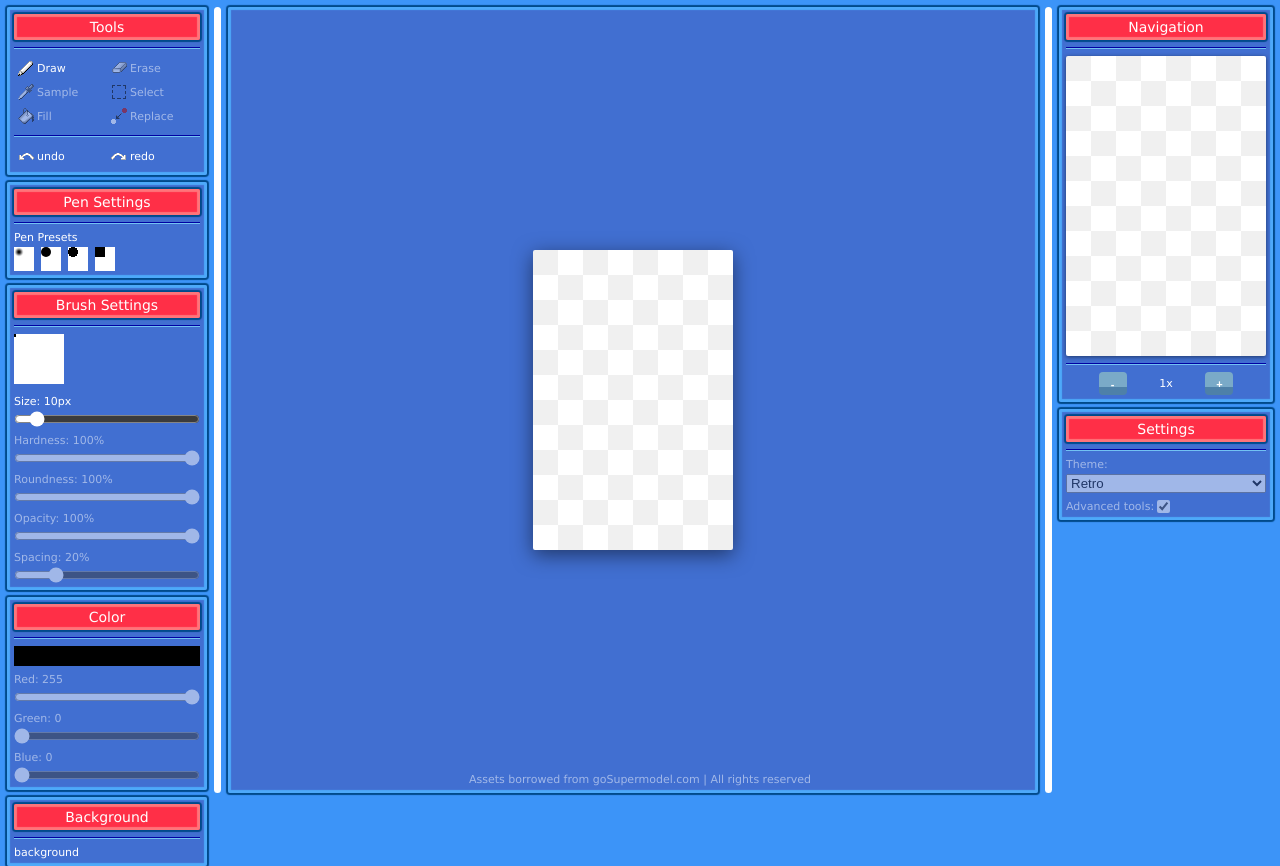
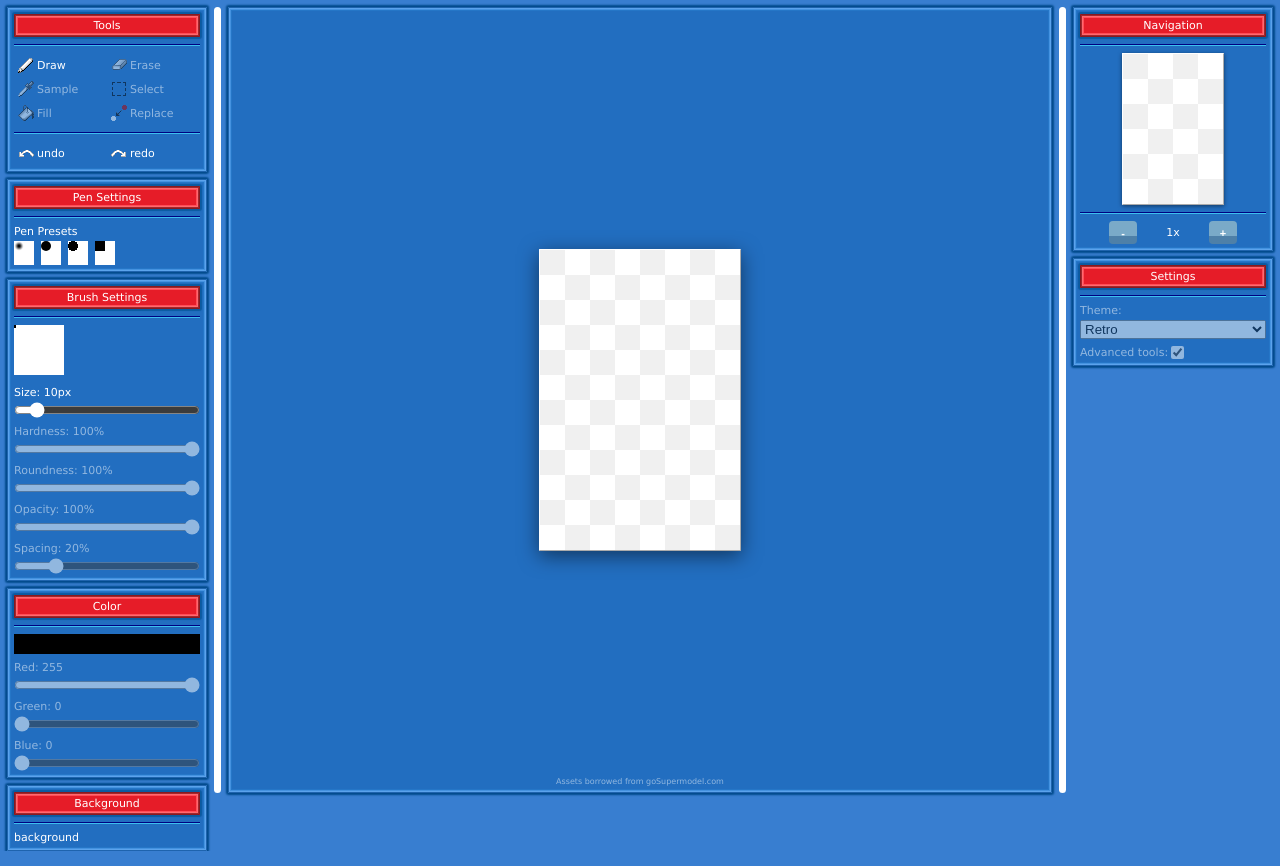
Before and after one commit to Spigbie/gSm-Designer-Classic, a plain HTML site: page index.html in a window 1280 px wide. Drawn offline with Linux system fonts and the light colour scheme.

Commit message:
Cleaned up code

```diff
--- a/index.html
+++ b/index.html
@@ -15,7 +15,7 @@
                     <h2>Tools</h2>
                     <hr>
                     <div class="tools">
-                        <div class="option" id="brushButton"><div class="icon"></div><span>Draw</span></div>
+                        <div class="option" id="drawButton"><div class="icon"></div><span>Draw</span></div>
                         <div class="option unfinished" id="eraseButton"><div class="icon"></div><span>Erase</span></div>
                         <div class="option unfinished" id="sampleButton"><div class="icon"></div><span>Sample</span></div>
                         <div class="option unfinished" id="selectButton"><div class="icon"></div><span>Select</span></div>
@@ -141,7 +141,7 @@
         </div>
     </main>
 
-    <footer><p>Assets borrowed from goSupermodel.com | All rights reserved</p></footer>
+    <footer><p>Assets borrowed from goSupermodel.com</p></footer>
 
     <div class="settings-window hidden">
         <div class="settings-topbar">
--- a/main.css
+++ b/main.css
@@ -1,13 +1,27 @@
 :root{
-    --retro-color-background: rgb(60, 148, 248);
-    --retro-easel-wall-background: rgb(65, 111, 209);
-    --retro-color-window: rgb(65, 111, 209);
-    --retro-border-radius: 2px;
+    --retro-color-background: rgb(56, 126, 208);
+    --retro-easel-wall-background: rgb(34, 110, 192);
+    --retro-color-window: rgb(34, 110, 192);
+    --retro-border-radius: 1px;
     /* --retro-border: 3px solid #aecfeb; */
-    --retro-title-background: rgb(255, 47, 71);
-    --retro-title-box-shadow: 0px 0px 1px 2px rgb(0, 74, 139), 0px 0px 1px 3px rgb(255, 116, 122) inset;
+    --retro-title-background: rgb(230, 28, 40);
+    --retro-title-box-shadow:
+        0px 0px 1px 2px rgb(11, 90, 160),
+        0px 0px 0px 1px rgb(138, 24, 30) inset,
+        0px 0px 0px 2px rgb(160, 39, 45) inset,
+        0px 0px 0px 3px rgb(255, 105, 112) inset,
+        0px 0px 0px 4px rgb(255, 77, 86) inset;
+
     --retro-title-padding: 5px;
-    --retro-box-shadow: 0px 0px 1px 2px rgb(0, 74, 139), 0px 0px 1px 3px rgb(77, 169, 250) inset;
+
+    --retro-box-shadow:
+        0px 0px 2px 2px rgb(0, 74, 139),
+        0px 0px 0px 1px rgb(30, 99, 173) inset,
+        0px 0px 0px 2px rgb(91, 163, 236) inset,
+        0px 0px 0px 3px rgb(68, 146, 224) inset,
+        0px 0px 0px 4px rgb(37, 118, 199) inset;
+
+    --retro-title-font-size: 11px;
 
 
 
@@ -34,12 +48,30 @@
     --title-padding: var(--retro-title-padding);
     --box-shadow: var(--retro-box-shadow);
     --title-box-shadow: var(--retro-title-box-shadow);
+    --title-font-size: var(--retro-title-font-size);
 
-    --blue-gradient-background: linear-gradient(to bottom, #d7eafc 0%, #a3c2e1 60%, #99bbdc 60%, #80a6cb 100%);
-    --blue-gradient-button: linear-gradient(to bottom, #7aaac8 65%, #4e80a8 65%);
-    --blue-gradient-button-hover: linear-gradient(to bottom, #aacae4 65%, #82aece 65%);
+    --blue-gradient-background: linear-gradient(
+        to bottom,
+        #d7eafc 0%,
+        #a3c2e1 60%,
+        #99bbdc 60%,
+        #80a6cb 100%);
 
-    --sqaure-pattern: repeating-conic-gradient(#ffffff 0 25%, #f0f0f0 0 50%) 0 0 / 50px 50px;
+    --blue-gradient-button: linear-gradient(
+        to bottom,
+        #7aaac8 65%,
+        #4e80a8 65%);
+
+    --blue-gradient-button-hover: linear-gradient(
+        to bottom,
+        #aacae4 65%,
+        #82aece 65%);
+
+    --sqaure-pattern: repeating-conic-gradient(
+        #ffffff 0 25%,
+        #f0f0f0 0 50%)
+        0 0 / 50px 50px;
+
     --fill: rgb(123, 123, 123);
 
     --canvas-background: var(--sqaure-pattern);
@@ -78,7 +110,7 @@ h1{
 }
 
 h2{
-    font-size: 14px;
+    font-size: var(--title-font-size);
     color: var(--font-color);
     font-weight: normal;
     text-transform: capitalize;
@@ -205,14 +237,26 @@ main{
 
 .wall.main{
     background-color: var(--retro-easel-wall-background);
-    flex: 1;
-    min-width: 200px;
-    display: flex;
-    align-items: center;
-    justify-content: center;
     overflow: auto;
     border-radius: var(--window-border-radius);
     box-shadow: var(--box-shadow);
+    display: grid;
+    width: 100%;
+    align-items: center;
+    justify-items: center;
+}
+
+#easel{
+    width: 200px;
+    height: 300px;
+    position: relative;
+    background: var(--canvas-background);
+    filter: drop-shadow(0px 5px 10px rgba(0, 0, 0, 0.5));
+    overflow: hidden;
+    border-radius: var(--window-border-radius);
+    box-sizing: content-box;
+    border: 1px outset white;
+    margin: 100px;
 }
 
 .resize-handle {
@@ -235,15 +279,6 @@ hr{
     mix-blend-mode: overlay;
 }
 
-#easel{
-    width: 200px;
-    height: 300px;
-    position: relative;
-    background: var(--canvas-background);
-    filter: drop-shadow(0px 5px 10px rgba(0, 0, 0, 0.5));
-    overflow: hidden;
-    border-radius: var(--window-border-radius);
-}
 
 .tools{
     display: grid;
@@ -272,7 +307,7 @@ hr{
     background: url('images/icons.png') no-repeat;
 }
 
-#brushButton > .icon{
+#drawButton > .icon{
     background-position-x: 0px;
 }
 
@@ -328,12 +363,15 @@ hr{
     filter: drop-shadow(0px 1px 2px rgba(0, 0, 0, 0.5));
     overflow: hidden;
     border-radius: var(--window-border-radius);
+
 }
 
 #previewCanvas{
     background: var(--canvas-background);
-    width: 200px;
-    height: 300px;
+    width: 100px;
+    height: 150px;
+    border: 1px outset white;
+    box-sizing: content-box;
 }
 
 .unfinished{
@@ -341,7 +379,7 @@ hr{
 }
 
 .selected{
-    background-color: red;
+    background-color: rgb(255, 157, 0);
 }
 
 input[type=range]{
@@ -410,4 +448,10 @@ footer{
     justify-content: center;
     text-align: center;
     bottom: 0;
+    user-select: none;
+    pointer-events: none;
 }
+
+footer > p {
+    font-size: 8px;
+}
--- a/script.js
+++ b/script.js
@@ -1,86 +1,87 @@
+// Easel Settings
 let easelWidth = 200;
 let easelHeight = 300;
-let zoomScale = 1;
 
-const zoomScaleMax = 8 * 2;
+// Pen Settings
 
-let isDrawing = false;
+// Brush Settings
 
 let brushSize = 10;
 let opacity = 1;
+let currentBrush;
+
+// Color Settings
 let color = {r: 0, g: 0, b: 0, a: 255};
 
+//Background Settings
+
+
+//Navigation Settings
+let zoomScale = 1;
+const zoomScaleMax = 8 * 2;
+
+
+// Other
+let isDrawing = false;
 let history = [];
 let historyIndex = -1;
+let action = "none";
+let lastStamp = null;
+let recordMousePos = false;
 
-let action = "none";
 
+
+// Tool Window
+const drawButton = document.querySelector("#drawButton");
+const undoButton = document.querySelector("#undoButton");
+const redoButton = document.querySelector("#redoButton");
+
+
+// Colour Window
 const redRange = document.querySelector("#redRange");
 const greenRange = document.querySelector("#greenRange");
 const blueRange = document.querySelector("#blueRange");
-
 const redText = document.querySelector("#redText");
 const greenText = document.querySelector("#greenText");
 const blueText = document.querySelector("#blueText");
-
 const colorPreview = document.querySelector("#colorPreview");
 
-function updateColorPreview(){
-    colorPreview.style.background = `rgb(${color.r}, ${color.g}, ${color.b})`;
-    currentBrush.update();
-}
 
-redRange.addEventListener("input", () => {
-    redText.textContent = redRange.value;
-    color.r = redRange.value;
-    updateColorPreview();
-});
-greenRange.addEventListener("input", () => {
-    greenText.textContent = greenRange.value;
-    color.g = greenRange.value;
-    updateColorPreview();
-});
-blueRange.addEventListener("input", () => {
-    blueText.textContent = blueRange.value;
-    color.b = blueRange.value;
-    updateColorPreview();
-});
+// Easel
+const easelElement = document.querySelector('#easel');
+const baseCanvas = document.querySelector('#baseCanvas');
+const topCanvas = document.querySelector('#topCanvas');
+const baseCtx = baseCanvas.getContext("2d");
+const topCtx = topCanvas.getContext("2d");
 
 
-const easelElement = document.querySelector('#easel');
-const zoomText = document.querySelector('#zoomText');
-
+// Navigation window
+const previewCanvas = document.querySelector('#previewCanvas');
 const zoomOutButton = document.querySelector('#zoomOutButton');
 const zoomInButton = document.querySelector('#zoomInButton');
+const zoomText = document.querySelector('#zoomText');
+const previewCtx = previewCanvas.getContext("2d");
 
-const brushButton = document.querySelector("#brushButton");
 
-const undoButton = document.querySelector("#undoButton");
-const redoButton = document.querySelector("#redoButton");
-
+// Brush Window
+const opacityRange = document.querySelector("#opacityRange");
+const opacityText = document.querySelector("#opacityText");
+const brushShapeCanvas = document.querySelector("#brushShapeCanvas");
+const brushShapeCtx = brushShapeCanvas.getContext("2d");
 const brushSizeRange = document.querySelector("#brushSizeRange");
 const brushSizeText = document.querySelector("#brushSizeText");
 
-const opacityRange = document.querySelector("#opacityRange");
-const opacityText = document.querySelector("#opacityText");
 
-const baseCanvas = document.querySelector('#baseCanvas');
-const topCanvas = document.querySelector('#topCanvas');
-const previewCanvas = document.querySelector('#previewCanvas');
-const brushShapeCanvas = document.querySelector("#brushShapeCanvas");
 
-const baseCtx = baseCanvas.getContext("2d");
-const topCtx = topCanvas.getContext("2d");
-const previewCtx = previewCanvas.getContext("2d");
-const brushShapeCtx = brushShapeCanvas.getContext("2d");
+// ✿✿✿✿✿✿✿✿✿✿✿✿✿✿✿✿✿✿✿✿✿✿✿✿✿✿✿✿✿✿✿✿✿✿✿✿✿✿✿✿✿✿✿✿✿✿✿✿✿✿✿✿✿✿✿✿✿✿✿✿✿✿✿✿✿✿✿✿✿✿✿✿✿✿✿✿✿✿✿✿✿✿✿✿✿✿✿✿✿✿✿✿✿✿✿
 
-let lastStamp = null;
+
 
 class Brush {
     constructor({
         size = 10,
         opacity = 1,
-        spacing = 0.2,
+        spacing = 1,
         color = { r: 0, g: 0, b: 0 }
     } ={}) {
         this.size = size;
@@ -94,9 +95,7 @@ class Brush {
 
     draw(ctx, x, y){
         ctx.save();
-
         ctx.globalAlpha = this.opacity;
-
         ctx.drawImage(
             this.canvas,
             x - this.canvas.width / 2,
@@ -106,6 +105,7 @@ class Brush {
         ctx.restore();
     }
 }
+
 
 class Pencil extends Brush {
     constructor({
@@ -145,7 +145,7 @@ class Pencil extends Brush {
             ctx.fill();
 
             const imageData = ctx.getImageData(0, 0, size, size);
-            ctx.putImageData(deAntiRasterize(imageData), 0, 0);
+            ctx.putImageData(deAntiAlias(imageData), 0, 0);
         }
 
         else if (this.shape === "square") {
@@ -155,6 +155,7 @@ class Pencil extends Brush {
         brushShapeCtx.drawImage(this.canvas, 0, 0);
     }
 }
+
 
 class PaintBrush extends Brush {
     constructor({
@@ -216,9 +217,14 @@ class PaintBrush extends Brush {
             );
         ctx.fillStyle = gradient;
         ctx.fill();
-
     }
 }
+
+
+
+// ✿✿✿✿✿✿✿✿✿✿✿✿✿✿✿✿✿✿✿✿✿✿✿✿✿✿✿✿✿✿✿✿✿✿✿✿✿✿✿✿✿✿✿✿✿✿✿✿✿✿✿✿✿✿✿✿✿✿✿✿✿✿✿✿✿✿✿✿✿✿✿✿✿✿✿✿✿✿✿✿✿✿✿✿✿✿✿✿✿✿✿✿✿✿✿
+
+
 
 const brushes = [
     new PaintBrush({size: 10, hardness: 0, opacity: 1}),
@@ -226,33 +232,184 @@ const brushes = [
     new Pencil({size: 10, shape: "round", spacing: 0, opacity: 1}),
     new Pencil({size: 10, shape: "square", spacing: 0, opacity: 1}),
 ];
-let currentBrush = brushes[0];
-console.log(currentBrush);
 
-initiate();
+currentBrush = brushes[0];
+
+
+
+// ✿✿✿✿✿✿✿✿✿✿✿✿✿✿✿✿✿✿✿✿✿✿✿✿✿✿✿✿✿✿✿✿✿✿✿✿✿✿✿✿✿✿✿✿✿✿✿✿✿✿✿✿✿✿✿✿✿✿✿✿✿✿✿✿✿✿✿✿✿✿✿✿✿✿✿✿✿✿✿✿✿✿✿✿✿✿✿✿✿✿✿✿✿✿✿
+
+
+
+// Tool Window Event Listeners
+drawButton.addEventListener("click", () => {
+    if(action === "draw"){
+        action = "none";
+        drawButton.classList.remove("selected");
+    }else{
+        action = "draw";
+        drawButton.classList.add("selected");
+    }
+});
+
+
+undoButton.addEventListener("click", () => {
+    if(historyIndex <= 0 ){return;}
+    historyIndex--;
+    const previousState = history[historyIndex];
+    baseCtx.putImageData(previousState, 0, 0);
+    updatePreview(historyIndex);
+});
+
+
+redoButton.addEventListener("click", () => {
+    if(historyIndex >= history.length - 1){return;}
+    historyIndex++;
+    const nextState = history[historyIndex];
+    baseCtx.putImageData(nextState, 0, 0);
+    updatePreview(nextState);
+});
+
+
+// Brush Window Event Listeners
+brushSizeRange.addEventListener("input", () => {
+    currentBrush.size = brushSizeRange.value;
+    currentBrush.update();
+    brushSizeText.textContent = brushSizeRange.value;
+});
+
+
+opacityRange.addEventListener("input", () => {
+    opacity = opacityRange.value / 100;
+    opacityText.textContent = opacityRange.value;
+});
+
+
+// Color Window Event Listeners
+redRange.addEventListener("input", () => {
+    redText.textContent = redRange.value;
+    color.r = redRange.value;
+    updateColorPreview();
+});
+
+greenRange.addEventListener("input", () => {
+    greenText.textContent = greenRange.value;
+    color.g = greenRange.value;
+    updateColorPreview();
+});
+
+blueRange.addEventListener("input", () => {
+    blueText.textContent = blueRange.value;
+    color.b = blueRange.value;
+    updateColorPreview();
+});
+
+
+// Navigation Window Event Listeners
+zoomOutButton.addEventListener("click", () =>{
+    if(zoomScale <= 1){return;}
+    zoomScale = clamp(zoomScale / 2, 1, zoomScaleMax);
+    scaleEasel();
+});
+
+
+zoomInButton.addEventListener("click", () =>{
+    if(zoomScale >= zoomScaleMax){return;}
+    zoomScale = clamp(zoomScale * 2, 1, zoomScaleMax);
+    scaleEasel();
+});
+
+
+
+// Easel Event Listeners
+topCanvas.addEventListener("mousedown", (e) => {
+    switch (action) {
+        case "draw":
+            isDrawing = true;
+            if(isDrawing){startDrawing(e);}
+            break;
+
+        default:
+            break;
+    }
+});
+
+
+topCanvas.addEventListener("mouseover", (e) => {});
+
+
+topCanvas.addEventListener("mouseout", (e) => {});
+
+
+window.addEventListener("mousedown", (e) => {
+    recordMousePos = true;
+});
+
+
+window.addEventListener("mouseup", (e) => {
+    recordMousePos = false;
+});
+
+
+window.addEventListener("mousemove", (e) => {
+    if(!recordMousePos){return};
+    getGlobalMouseCordinates(e);
+});
+
+
+topCanvas.addEventListener("mousemove", (e) => {
+    switch (action) {
+        case "draw":
+            if(isDrawing){startDrawing(e);}
+            break;
+
+        default:
+            break;
+    }
+});
+
+
+document.addEventListener("mouseup", (e) =>{
+    switch (action) {
+        case "draw":
+            if(isDrawing){
+            stopDrawing();
+            // console.log("isDrawing: ", isDrawing);
+            mergeDownTopCanvas();
+            saveDrawingState();
+            updatePreview();
+        }
+            break;
+
+        default:
+            break;
+    }
+});
+
+
+
+// ✿✿✿✿✿✿✿✿✿✿✿✿✿✿✿✿✿✿✿✿✿✿✿✿✿✿✿✿✿✿✿✿✿✿✿✿✿✿✿✿✿✿✿✿✿✿✿✿✿✿✿✿✿✿✿✿✿✿✿✿✿✿✿✿✿✿✿✿✿✿✿✿✿✿✿✿✿✿✿✿✿✿✿✿✿✿✿✿✿✿✿✿✿✿✿
+
+
+
 function initiate(){
+    brushSizeRange.value = brushSize;
+    brushSizeText.textContent = brushSize;
+    opacityRange.value = opacity * 100;
+    opacityText.textContent = opacity * 100;
+
     saveDrawingState();
-    initiateToolSettings();
     loadBrushes(brushes);
     updateColorPreview();
+
+    console.log(currentBrush);
 }
 
-function initiateToolSettings(){
-    brushSizeRange.value = brushSize;
-    brushSizeText.textContent = brushSize;
-
-    opacityRange.value = opacity * 100;
-    opacityText.textContent = opacity * 100;
+function updateColorPreview(){
+    colorPreview.style.background = `rgb(${color.r}, ${color.g}, ${color.b})`;
+    currentBrush.update();
 }
 
-function deAntiRasterize(imageData){
-
-    for(let i = 3; i < imageData.data.length; i += 4){
-        imageData.data[i] = (imageData.data[i] > 127) ? 255 : 0;
-    }
-
-    return imageData;
-}
 
 function loadBrushes(brushes){
     const brushPresetsContainer = document.querySelector("#brushPresets");
@@ -273,104 +430,19 @@ function loadBrushes(brushes){
         div.addEventListener("click", () => {
             currentBrush = brush;
         });
-
     });
 }
-//====================================================================================
-brushButton.addEventListener("click", () => {
 
-    if(action === "draw"){
-        action = "none";
-        brushButton.classList.remove("selected");
-    }
-    else{
-        action = "draw";
-        brushButton.classList.add("selected");
-    }
 
-});
+function getGlobalMouseCordinates(e){
+    const x = e.clientX;
+    const y = e.clientY;
+    console.log(e.clientX, e.clientY);
+    return {x, y};
+}
 
-undoButton.addEventListener("click", () => {
-    if(historyIndex <= 0 ){return;}
-    console.log("undo");
-    historyIndex--;
-    // console.log(historyIndex);
-    const previousState = history[historyIndex];
-    baseCtx.putImageData(previousState, 0, 0);
-    updatePreview(historyIndex);
-});
 
-redoButton.addEventListener("click", () => {
-    if(historyIndex >= history.length - 1){return;}
-    console.log("redo");
-    historyIndex++;
-    // console.log(historyIndex);
-    const nextState = history[historyIndex];
-    baseCtx.putImageData(nextState, 0, 0);
-    updatePreview(nextState);
-});
-//====================================================================================
-brushSizeRange.addEventListener("input", () => {
-    currentBrush.size = brushSizeRange.value;
-    currentBrush.update();
-    brushSizeText.textContent = brushSizeRange.value;
-});
 
-//====================================================================================
-
-opacityRange.addEventListener("input", () => {
-    opacity = opacityRange.value / 100;
-    opacityText.textContent = opacityRange.value;
-});
-//====================================================================================
-
-topCanvas.addEventListener("mousedown", (e) => {
-    switch (action) {
-        case "draw":
-            isDrawing = true;
-            if(isDrawing){startDrawing(e);}
-            break;
-
-        default:
-            break;
-    }
-});
-
-topCanvas.addEventListener("mouseover", (e) => {
-});
-
-topCanvas.addEventListener("mouseout", (e) => {
-});
-
-topCanvas.addEventListener("mousemove", (e) => {
-    switch (action) {
-        case "draw":
-            if(isDrawing){startDrawing(e);}
-            break;
-
-        default:
-            break;
-    }
-});
-
-document.addEventListener("mouseup", (e) =>{
-    switch (action) {
-        case "draw":
-            if(isDrawing){
-            stopDrawing();
-            // console.log("isDrawing: ", isDrawing);
-            mergeDownTopCanvas();
-            saveDrawingState();
-            updatePreview();
-        }
-            break;
-
-        default:
-            break;
-    }
-});
-
-//====================================================================================
 function paint(e){
     // console.log("isDrawing: ", isDrawing);
     const brushSize = currentBrush.size;
@@ -409,100 +481,49 @@ function paint(e){
         // Safe to update lastStamp now because we read from startX/startY
         lastStamp = { x: newX, y: newY };
     }
-
-
-    // currentBrush.draw(topCtx, x, y);
-    // lastStamp = {x, y};
 }
 
-// function paint(e){
-// const brushSize = currentBrush.size;
-//   const spacing = currentBrush.spacing;
-//   const step = Math.max(1, brushSize * spacing);
-
-//   const rect = e.target.getBoundingClientRect();
-//   const rawX = (e.clientX - rect.left) / zoomScale;
-//   const rawY = (e.clientY - rect.top) / zoomScale;
-
-//   if (!lastStamp) {
-//     lastStamp = { x: rawX, y: rawY };
-//     currentBrush.draw(topCtx, rawX, rawY);
-//     return;
-//   }
-
-//   // Smooth the target point toward the raw cursor (0.1 = very smooth, 0.5 = light smoothing, 1.0 = raw)
-//   const smoothing = 0.4;
-//   const x = lastStamp.x + (rawX - lastStamp.x) * smoothing;
-//   const y = lastStamp.y + (rawY - lastStamp.y) * smoothing;
-
-//   const distanceX = x - lastStamp.x;
-//   const distanceY = y - lastStamp.y;
-//   const distance = Math.hypot(distanceX, distanceY);
-
-//   if (distance < step) return;
-
-//   const dirX = distanceX / distance;
-//   const dirY = distanceY / distance;
-
-//   const startX = lastStamp.x;
-//   const startY = lastStamp.y;
-
-//   for (let i = step; i <= distance; i += step) {
-//     const newX = startX + dirX * i;
-//     const newY = startY + dirY * i;
-//     currentBrush.draw(topCtx, newX, newY);
-//     lastStamp = { x: newX, y: newY };
-//   }
-// }
 
 function startDrawing(e) {
     isDrawing = true;
     paint(e);
 }
 
+
 function stopDrawing() {
     lastStamp = null;
     isDrawing = false;
 }
 
+
 function mergeDownTopCanvas(){
-
     if(historyIndex < history.length - 1){
         history.splice(historyIndex);
         // console.log(history);
     }
-    console.log("merge");
     baseCtx.drawImage(topCanvas, 0, 0);
     topCtx.clearRect(0, 0, topCanvas.width, topCanvas.height);
 }
+
 
 function saveDrawingState(){
     const imageData = baseCtx.getImageData(0, 0, baseCanvas.width, baseCanvas.height);
     history.push(imageData);
     historyIndex++;
-
-    // console.log(historyIndex);
-    // console.log(history);
 }
 
+
 function updatePreview(imageData){
-    console.log("update preview");
+    previewCtx.clearRect(0, 0, easelWidth, easelHeight);
     previewCtx.drawImage(baseCanvas, 0, 0);
     // previewCtx.putImageData(nextState, 0, 0);
 }
 
-//====================================================================================
-zoomOutButton.addEventListener("click", () =>{
-    if(zoomScale <= 1){return;}
-    zoomScale = clamp(zoomScale / 2, 1, zoomScaleMax);
-    scaleEasel();
-});
 
-zoomInButton.addEventListener("click", () =>{
-    if(zoomScale >= zoomScaleMax){return;}
-    zoomScale = clamp(zoomScale * 2, 1, zoomScaleMax);
-    scaleEasel();
-});
+
+// ✿✿✿✿✿✿✿✿✿✿✿✿✿✿✿✿✿✿✿✿✿✿✿✿✿✿✿✿✿✿✿✿✿✿✿✿✿✿✿✿✿✿✿✿✿✿✿✿✿✿✿✿✿✿✿✿✿✿✿✿✿✿✿✿✿✿✿✿✿✿✿✿✿✿✿✿✿✿✿✿✿✿✿✿✿✿✿✿✿✿✿✿✿✿✿
+
+
 
 function scaleEasel(){
     const newEaselWidth = easelWidth * zoomScale;
@@ -512,7 +533,6 @@ function scaleEasel(){
     easelElement.style.height = `${newEaselHeight}px`;
 }
 
-//====================================================================================
 document.querySelectorAll('.resize-handle').forEach(handle => {
     handle.addEventListener('pointerdown', e => {
         const panel = handle.previousElementSibling.classList.contains('main')
@@ -536,7 +556,13 @@ document.querySelectorAll('.resize-handle').forEach(handle => {
     });
 });
 
-//====================================================================================
+
+
+// ✿✿✿✿✿✿✿✿✿✿✿✿✿✿✿✿✿✿✿✿✿✿✿✿✿✿✿✿✿✿✿✿✿✿✿✿✿✿✿✿✿✿✿✿✿✿✿✿✿✿✿✿✿✿✿✿✿✿✿✿✿✿✿✿✿✿✿✿✿✿✿✿✿✿✿✿✿✿✿✿✿✿✿✿✿✿✿✿✿✿✿✿✿✿✿
+
+
+
+// Help Functions
 function clamp(num, min, max) {
   return num <= min
     ? min
@@ -544,3 +570,19 @@ function clamp(num, min, max) {
       ? max
       : num
 }
+
+
+// Image Processing Functions
+function deAntiAlias(imageData){
+    for(let i = 3; i < imageData.data.length; i += 4){
+        imageData.data[i] = (imageData.data[i] > 127) ? 255 : 0;
+    }
+    return imageData;
+}
+
+
+// ✿✿✿✿✿✿✿✿✿✿✿✿✿✿✿✿✿✿✿✿✿✿✿✿✿✿✿✿✿✿✿✿✿✿✿✿✿✿✿✿✿✿✿✿✿✿✿✿✿✿✿✿✿✿✿✿✿✿✿✿✿✿✿✿✿✿✿✿✿✿✿✿✿✿✿✿✿✿✿✿✿✿✿✿✿✿✿✿✿✿✿✿✿✿✿
+
+
+
+initiate();
```
